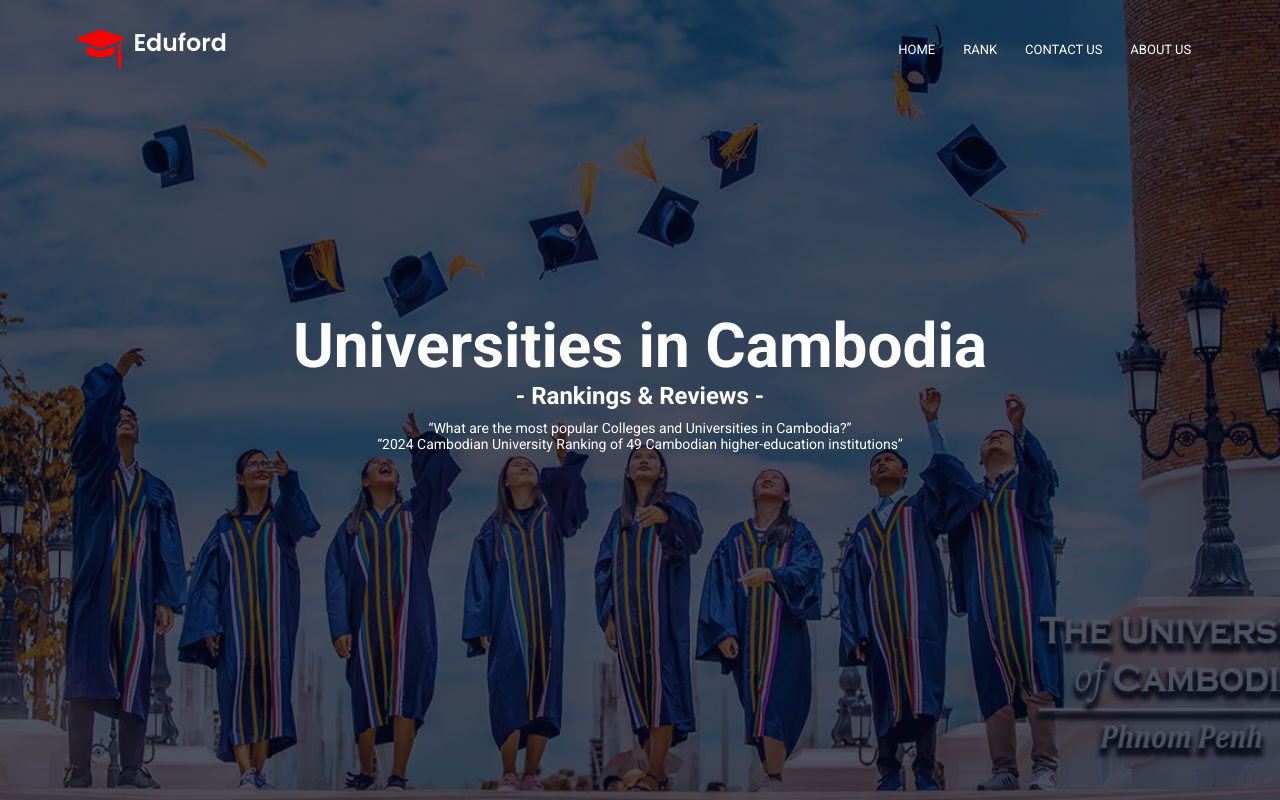
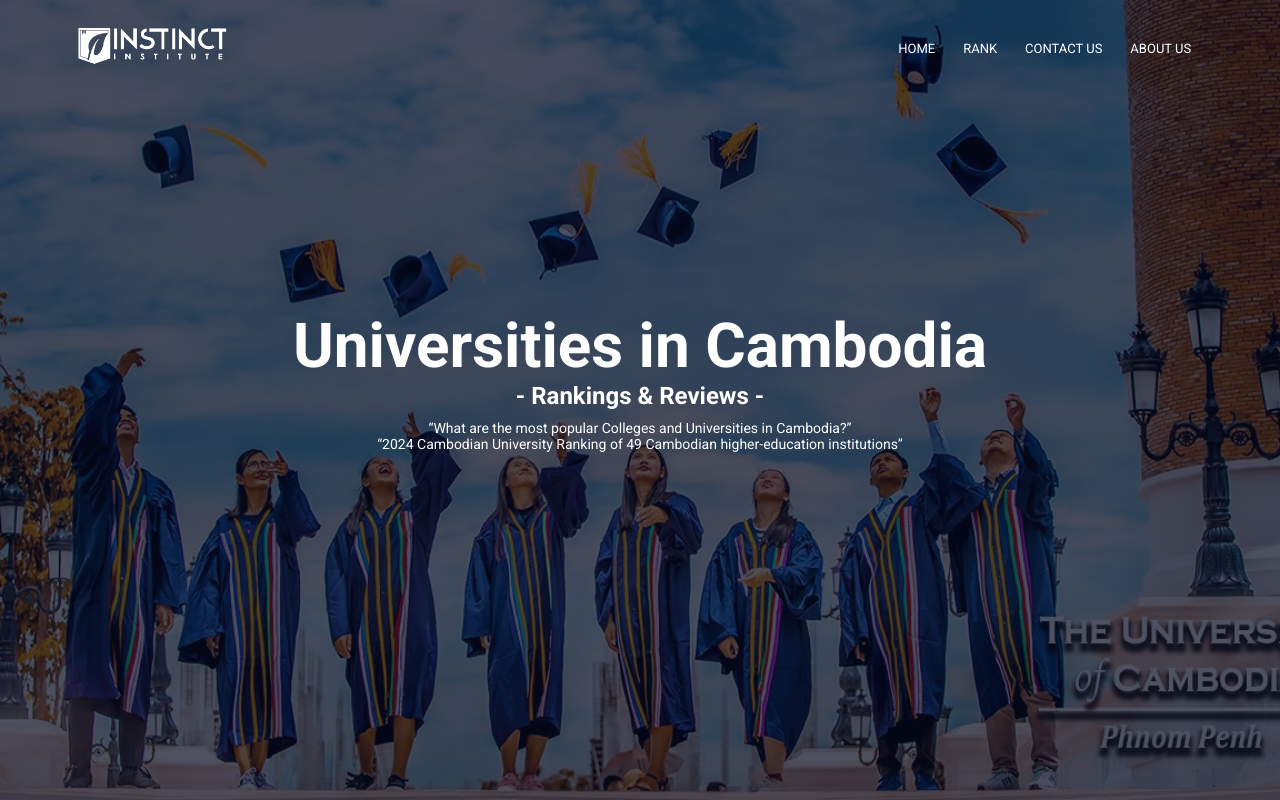
Before and after one commit to yornsamnang27/yornsamnang27.github.io, a plain HTML site: page index.html in a window 1280 px wide. Shown: the top 800 px of the page. Drawn offline with Linux system fonts and the light colour scheme.

Commit message:
Add files via upload

```diff
--- a/index.html
+++ b/index.html
@@ -13,7 +13,7 @@
         href="https://fonts.googleapis.com/css2?family=Roboto:ital,wght@0,300;0,400;0,500;0,700;0,900;1,100&display=swap"
         rel="stylesheet">
     <link rel="stylesheet" href="https://stackpath.bootstrapcdn.com/font-awesome/4.7.0/css/font-awesome.min.css">
-
+    <link rel="icon" type="image/x-icon" href="images/webLogo.jpeg">
 </head>
 
 <body>
@@ -22,7 +22,7 @@
 
     <section class="header">
         <nav>
-            <a href="index.html"><img src="images/logo.png"></a>
+            <a href="index.html"><img src="images/instinct-with-t-logo-white.png"></a>
             <div class="nav-links" id="navLinks">
                 <i class="fa fa-times" onclick="hidemenu()"></i>
                 <ul>
```
Also changed, not shown: detail.html (+5 -3 lines), images/instinct-with-t-logo-white.png (added), images/webLogo.jpeg (added).
